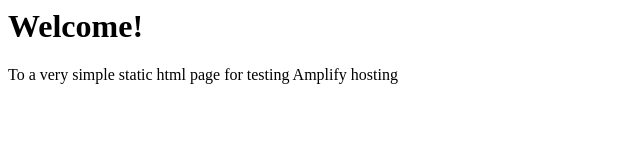
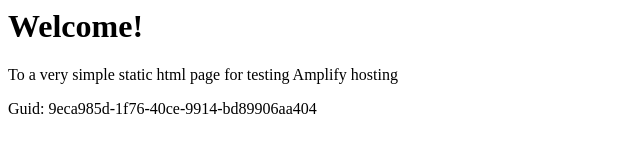
Before and after one commit to aws-aemilia-gru/Github-PR-Commit-Integration-Test-DoNotTouch-GithubWebhookPreviewCanaryTest-v1-prod-sa-east-1, a website: page src/index.html in a window 1280 px wide. Shown: the whole page, without its empty margins (0-640 px from the left). Drawn offline with Linux system fonts and the light colour scheme.

Commit message:
commit from integ tests

```diff
--- a/src/index.html
+++ b/src/index.html
@@ -1,3 +1,5 @@
+
+
 <html lang="en">
 
 <head>
@@ -10,6 +12,6 @@
 <body>
     <h1>Welcome!</h1>
     <p>To a very simple static html page for testing Amplify hosting</p>
-</body>
+    <p>Guid: 9eca985d-1f76-40ce-9914-bd89906aa404</p></body>
 
 </html>
```
